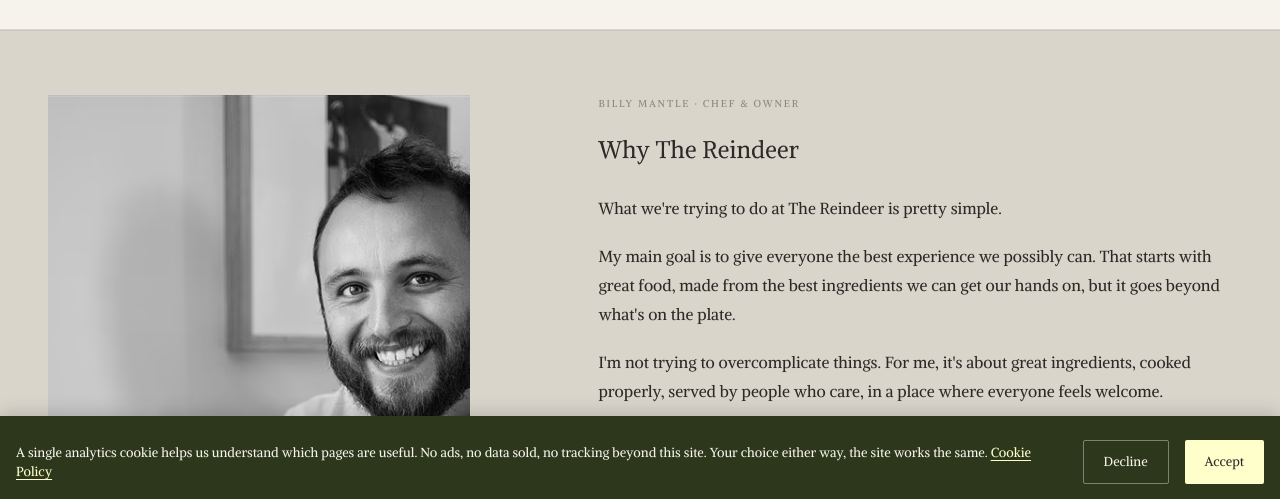
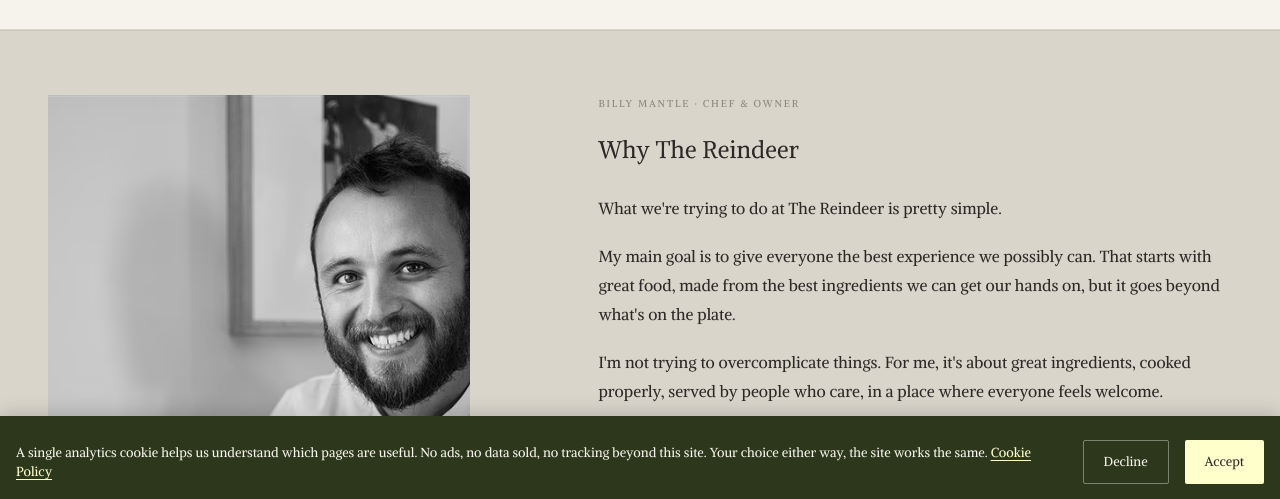
Before and after one commit to billy-reindeer/reindeer-website, a plain HTML site: page about/index.html in a window 1280 px wide. Shown: the part 292-791 px from the top of the page. Drawn offline with Linux system fonts and the light colour scheme.

Commit message:
Hotfix: image sizing still broken through picture, hide redundant Toast heading
- Percentage heights chaining through <picture> to <img> were unreliable
  even with display:block on picture itself. Image is now positioned
  absolutely within picture (inset:0) to guarantee it fills the box
  regardless of browser quirks.
- Hide Toast's own "Grab a table" heading, the page's H1 already says
  Book a Table directly above it.

```diff
--- a/css/style.css
+++ b/css/style.css
@@ -873,9 +873,20 @@
 
 /* <picture> is inline by default with no size of its own, which breaks
    height:100% on any <img> inside it that relies on a flex/grid ancestor
-   for sizing (portraits, menu photos, SHIO photos, etc.) */
+   for sizing (portraits, menu photos, SHIO photos, etc.). display:block
+   alone isn't enough — percentage heights chaining through <picture> to
+   <img> are unreliable across browsers, so the <img> is positioned
+   absolutely to fill <picture> directly instead. */
 picture {
   display: block;
+  position: relative;
+  width: 100%;
+  height: 100%;
+}
+
+picture img {
+  position: absolute;
+  inset: 0;
   width: 100%;
   height: 100%;
 }
@@ -4050,8 +4061,7 @@
 }
 
 #toast-booking-widget .toast-booking-widget__heading {
-  font-family: var(--font-display) !important;
-  color: var(--clr-charcoal) !important;
+  display: none !important;
 }
 
 
```
